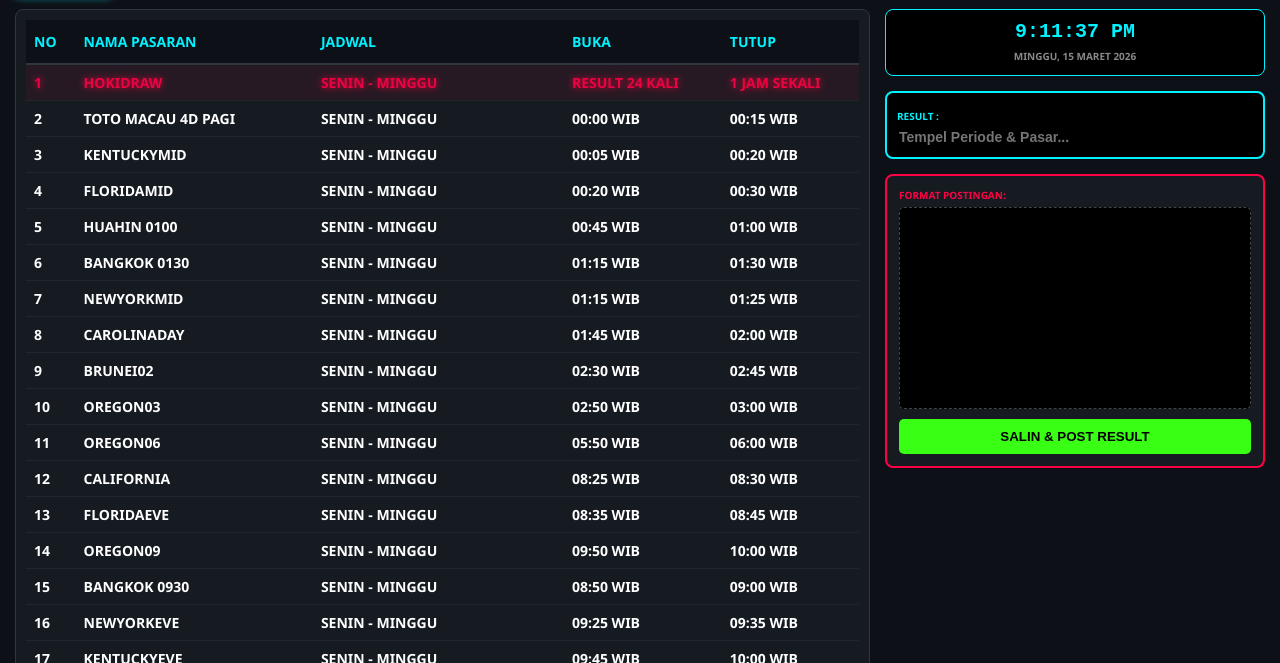
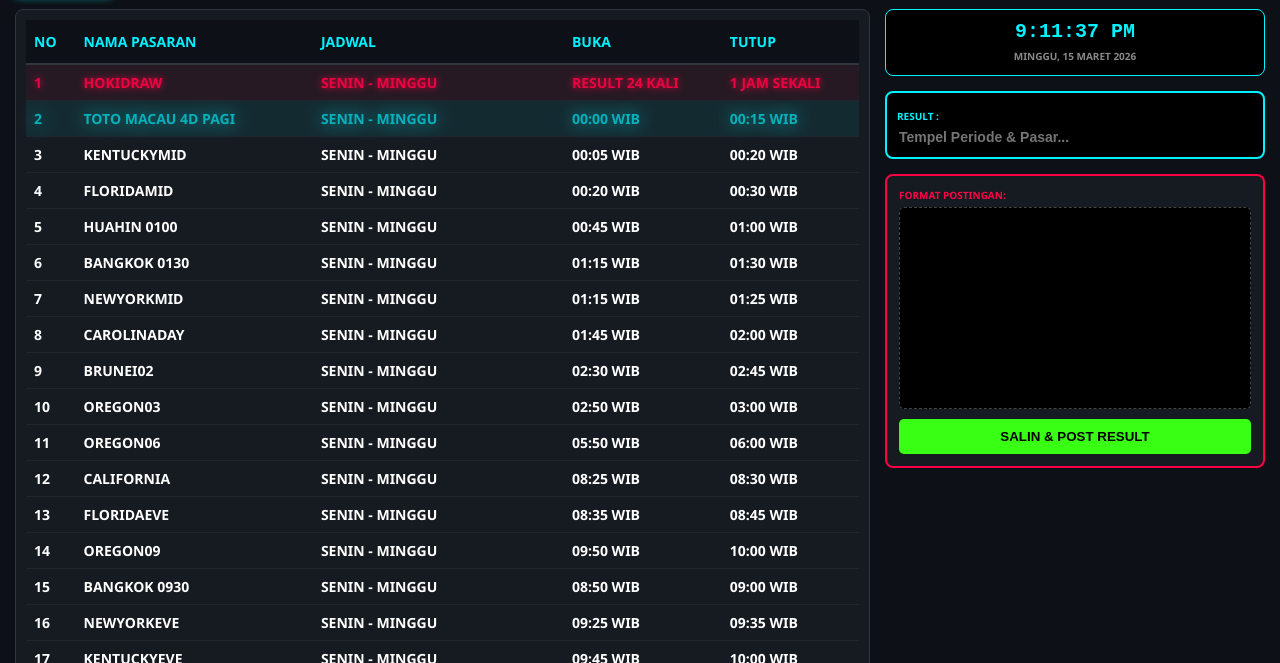
Before and after one commit to Yun4a02/tglup, a plain HTML site: page result.html in a window 1280 px wide. Shown: the part 137-800 px from the top of the page. Drawn offline with Linux system fonts and the light colour scheme.

Commit message:
Update result.html

```diff
--- a/result.html
+++ b/result.html
@@ -3,7 +3,7 @@
 <head>
     <meta charset="UTF-8">
     <meta name="viewport" content="width=device-width, initial-scale=1.0">
-    <title>Wukong Dashboard - Full Data & Fixed Logic</title>
+    <title>Wukong Dashboard - Auto Next Up Blue</title>
     <style>
         :root {
             --neon-blue: #00f2ff;
@@ -62,6 +62,7 @@
         }
         .btn-nav.active { background: var(--neon-blue); color: black; box-shadow: 0 0 8px var(--neon-blue); }
 
+        /* LINKS */
         .official-links-toolbar { display: flex; gap: 8px; }
         .btn-link-quick {
             padding: 8px 15px; border-radius: 5px; font-size: 10px; font-weight: 900;
@@ -69,7 +70,6 @@
         }
         .btn-link-quick.merah { background: var(--neon-red); color: white; }
         .btn-link-quick.biru { background: var(--neon-blue); color: black; }
-        .btn-link-quick:hover { transform: scale(1.05); }
 
         /* TABLE SECTION */
         .table-section { background: var(--card-bg); border-radius: 8px; padding: 10px; border: 1px solid #30363d; }
@@ -77,13 +77,15 @@
         th { color: var(--neon-blue); text-align: left; padding: 12px 8px; border-bottom: 2px solid #30363d; background: #0d1117; }
         td { padding: 8px 8px; border-bottom: 1px solid #21262d; }
 
-        /* WARNA STATUS */
+        /* --- WARNA STATUS --- */
+        /* 1. HIJAU (SUDAH RESULT) */
         .row-done {
             color: var(--neon-green) !important;
             text-shadow: 0 0 8px var(--neon-green);
             background: rgba(57, 255, 20, 0.05) !important;
         }
 
+        /* 2. MERAH (HOKIDRAW MENIT 50) */
         .row-hokidraw-waiting {
             color: var(--neon-red) !important;
             background: rgba(255, 0, 68, 0.08) !important;
@@ -95,7 +97,17 @@
             to { text-shadow: 0 0 15px var(--neon-red); opacity: 0.8; }
         }
 
-        .row-next-up { color: #fff; background: rgba(0, 242, 255, 0.08); }
+        /* 3. BIRU NEON (TARGET BERIKUTNYA) */
+        .row-next-up {
+            color: var(--neon-blue) !important;
+            background: rgba(0, 242, 255, 0.1) !important;
+            animation: blinkBlue 1s infinite alternate;
+            font-weight: 900;
+        }
+        @keyframes blinkBlue {
+            from { text-shadow: 0 0 2px var(--neon-blue); opacity: 1; }
+            to { text-shadow: 0 0 18px var(--neon-blue); opacity: 0.7; }
+        }
 
         /* RIGHT SIDEBAR */
         .sticky-sidebar { position: sticky; top: 15px; display: flex; flex-direction: column; gap: 15px; }
@@ -231,7 +243,7 @@
             // LOGIKA HOKIDRAW MENIT 50
             let lastResetHour = localStorage.getItem('lastHokiResetHour');
             if (m >= 50 && lastResetHour != h) {
-                doneIDs = doneIDs.filter(id => id !== 1); // Reset ID 1 jadi MERAH
+                doneIDs = doneIDs.filter(id => id !== 1);
                 localStorage.setItem('autoDoneIDs', JSON.stringify(doneIDs));
                 localStorage.setItem('lastHokiResetHour', h);
                 render();
@@ -261,10 +273,20 @@
             const tbody = document.getElementById('table-body');
             const filtered = activeTab === "ALL" ? markets : markets.filter(m => m.cat === activeTab || m.id === 1);
 
+            // LOGIKA NEXT UP: Mencari pasaran pertama (selain ID 1) yang belum hijau
+            const nextUpMarket = markets.find(m => m.id !== 1 && !doneIDs.includes(m.id));
+            const nextUpID = nextUpMarket ? nextUpMarket.id : null;
+
             tbody.innerHTML = filtered.map(m => {
                 let cls = "";
-                if (doneIDs.includes(m.id)) cls = "row-done";
-                else if (m.id === 1) cls = "row-hokidraw-waiting";
+
+                if (doneIDs.includes(m.id)) {
+                    cls = "row-done"; // HIJAU
+                } else if (m.id === 1) {
+                    cls = "row-hokidraw-waiting"; // MERAH (Logic Khusus Hoki)
+                } else if (m.id === nextUpID) {
+                    cls = "row-next-up"; // BIRU NEON (Logic Next Up)
+                }
 
                 return `<tr class="${cls}">
                     <td>${m.id}</td>
```
